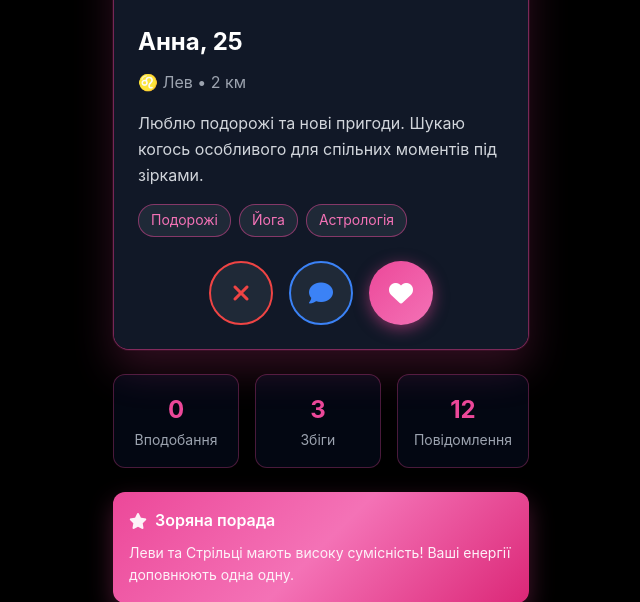
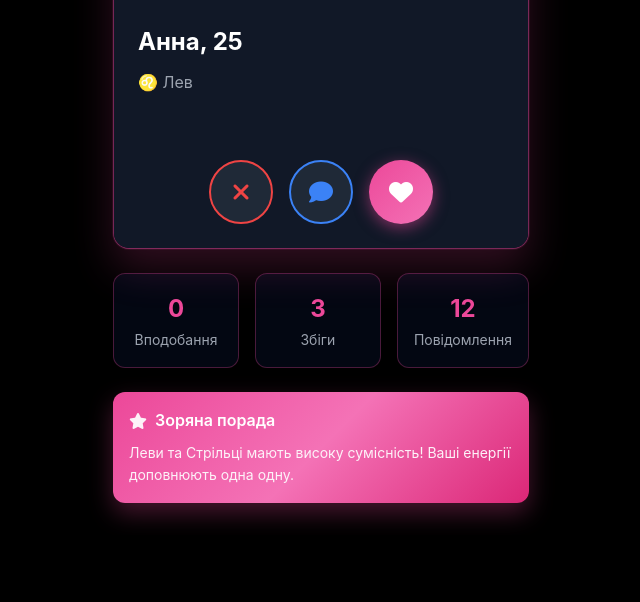
Before and after one commit to Bananbka/Meetiac, a Flask app: page /discover in a window 1280 px wide. Shown: the part 489-1091 px from the top of the page, without its empty margins (319-959 px from the left). After the commit the page ends 1013 px from the top, so only its background shows below. Run offline with Flask 3, Linux system fonts and the light colour scheme; the visitor is signed in with stand-in values (Sample User, id 1); parts of the project's set-up code (start-up, migrations or seed data) failed here and were passed over.

Commit message:
update discover.html ui | add db integration

```diff
--- a/app/static/css/discover.css
+++ b/app/static/css/discover.css
@@ -15,6 +15,10 @@
     box-shadow: 0 20px 40px rgba(236, 72, 153, 0.2), 0 0 0 1px rgba(236, 72, 153, 0.1);
     position: relative;
     transition: all 0.3s ease;
+}
+
+.no-profiles-message {
+    padding: 15px;
 }
 
 .profile-card::before {
@@ -52,6 +56,28 @@
     right: 0;
     height: 50%;
     background: linear-gradient(transparent, rgba(3, 7, 18, 0.8));
+}
+
+#profileBio {
+    max-height: 3.5em;
+    overflow: hidden;
+    transition: max-height 0.3s ease;
+    position: relative;
+    margin: 0;
+    margin-bottom: 25px;
+}
+
+#profileBio.expanded {
+    max-height: none;
+}
+
+.bio-toggle {
+    color: #b8468a;
+    cursor: pointer;
+    font-weight: 500;
+    display: inline-block;
+    margin-top: 5px;
+    margin-bottom: 25px;
 }
 
 .compatibility-badge {
@@ -250,3 +276,31 @@
     color: #fdf2f8;
     font-size: 0.875rem;
 }
+
+.empty-buttons {
+    width: 100%;
+    display: flex;
+    justify-content: space-around;
+    align-content: center;
+    padding: 20px;
+}
+
+.empty-buttons-section {
+    display: flex;
+    align-items: center;
+    flex-direction: column;
+}
+
+@media (max-width: 640px) {
+    .empty-buttons {
+        flex-direction: column;
+        align-items: center;
+        gap: 15px
+    }
+
+    .empty-buttons button {
+        display: inline-block;
+        text-align: center;
+        width: 50%;
+    }
+}
--- a/app/static/js/profile.js
+++ b/app/static/js/profile.js
@@ -669,7 +669,7 @@ function hideLogoutModal() {
     document.body.style.overflow = ""
 }
 
-async function confirmLogout() {
+export async function confirmLogout() {
     const confirmBtn = document.getElementById("confirmLogoutBtn")
     const logoutText = confirmBtn.querySelector(".logout-text")
 
@@ -805,3 +805,4 @@ window.closeDeleteModal = closeDeleteModal
 window.confirmDeleteAccount = confirmDeleteAccount
 window.removePhoto = removePhoto
 window.showLogoutModal = showLogoutModal
+window.confirmLogout = confirmLogout
--- a/app/templates/discover.html
+++ b/app/templates/discover.html
@@ -32,10 +32,6 @@
                     <span>Meetiac</span>
                 </a>
                 <div class="header-actions">
-                    <button class="btn btn-outline btn-small">
-                        <i class="fas fa-filter"></i>
-                        Фільтри
-                    </button>
                     <a href="/profile" class="btn btn-outline btn-small">
                         <i class="fas fa-user"></i>
                         Профіль
@@ -53,8 +49,7 @@
         <!-- Profile Card -->
         <div class="profile-card" id="profileCard">
             <div class="profile-image">
-                <img src="https://www.georgetown.edu/wp-content/uploads/2022/02/Jkramerheadshot-scaled-e1645036825432-1050x1050-c-default.jpg"
-                     alt="Profile" id="profileImage">
+                <img alt="Profile" id="profileImage">
                 <div class="compatibility-badge">
                     <i class="fas fa-star"></i>
                     <span id="compatibilityScore">95</span>% сумісність
@@ -63,20 +58,16 @@
 
             <div class="profile-info">
                 <div class="profile-header">
-                    <h2 id="profileName">Анна, 25</h2>
+                    <h2 id="profileName"></h2>
                     <div class="profile-details">
-                        <span id="profileZodiac">♌ Лев</span>
-                        <span>• <span id="profileDistance">2 км</span></span>
+                        <span id="profileZodiac"></span>
                     </div>
                 </div>
 
-                <p id="profileBio">Люблю подорожі та нові пригоди. Шукаю когось особливого для спільних моментів під
-                    зірками.</p>
+                <p id="profileBio"></p>
+                <span id="bioToggle" class="bio-toggle" style="display: none;">Далі...</span>
 
                 <div class="interests" id="profileInterests">
-                    <span class="interest-tag">Подорожі</span>
-                    <span class="interest-tag">Йога</span>
-                    <span class="interest-tag">Астрологія</span>
                 </div>
 
                 <!-- Action Buttons -->
```
Lines whose indentation alone changed are shown as unchanged.
